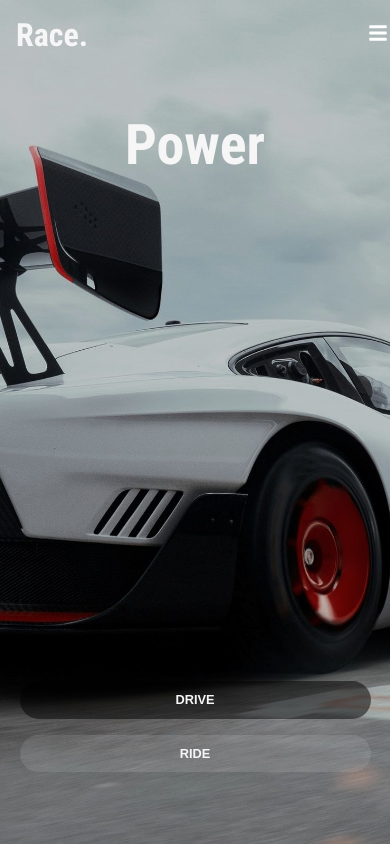
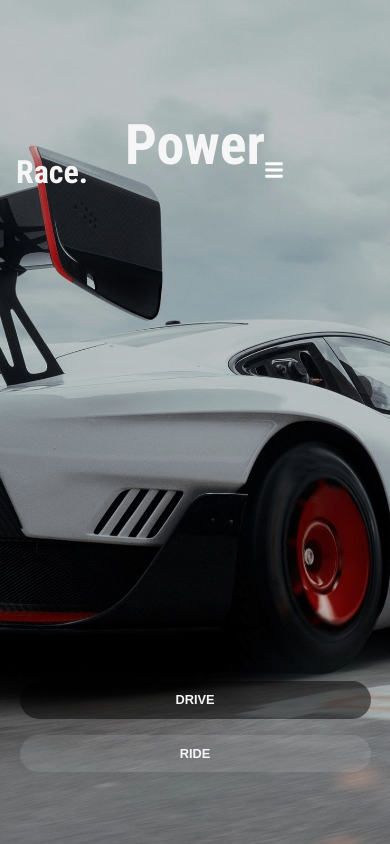
Before and after one commit to SALVADORPOETA/Driver-app-sm, a React (Create React App) app: page / in a window 390 px wide. Shown: the top 844 px of the page. Built offline with nearby package versions, Linux system fonts and the light colour scheme.

Commit message:
hamburger-test1

```diff
--- a/src/components/navbar/NavbarStyles.css
+++ b/src/components/navbar/NavbarStyles.css
@@ -21,7 +21,7 @@
 
 .hamburger {
     display: none;
-    padding: 0.1rem;
+    padding: 10rem;
 }
 
 .mobile-menu {
```
